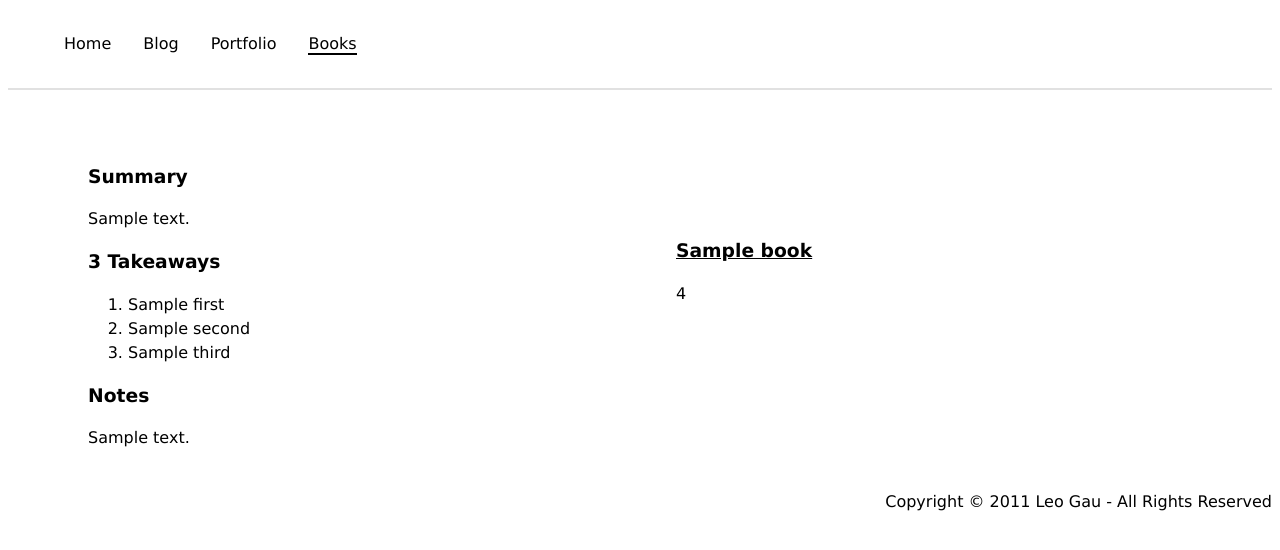
After one commit to leogau/booksapp, a Python web app: template templates/book.html in a window 1280 px wide. The commit adds this page. Shown: the top 550 px of the page. Run offline with Jinja, Linux system fonts and the light colour scheme; the template is opened without the code that fills it: most values are stand-ins (such as "Sample title", 1, 10 or a date in 2020).

Commit message:
adding individual book template

```diff
--- a/admin.py
+++ b/admin.py
@@ -32,6 +32,7 @@ class BookHandler(webapp.RequestHandler):
 		book.third = self.request.get('third')
 
 		book.notes = self.request.get('notes')
+		book.amazon_link = self.request.get('amazon_link')
 
 		book.put()
 
--- a/main.py
+++ b/main.py
@@ -11,9 +11,9 @@ from google.appengine.ext import db
 
 class MainHandler(webapp.RequestHandler):
     def get(self):
-			path = os.path.join(os.path.dirname(__file__), 'templates/index.html')
+			path = os.path.join(os.path.dirname(__file__), 'templates/main.html')
 
-			books = db.GqlQuery("SELECT * FROM Book ORDER BY date ASC")
+			books = db.GqlQuery("SELECT * FROM Book ORDER BY date DESC")
 
 			template_values = {
 				'books': books,
--- a/models.py
+++ b/models.py
@@ -12,4 +12,4 @@ class Book(db.Model):
 	second = db.StringProperty(multiline=True)
 	third = db.StringProperty(multiline=True)
 	notes = db.StringProperty(multiline=True)
-    amazon_link =
+	amazon_link = db.StringProperty()
--- a/templates/admin.html
+++ b/templates/admin.html
@@ -8,6 +8,7 @@
     <div>
         <input type="submit" value="Add book" />
     </div>
+	<p><label for="amazon">Amazon link:</label> <input name="amazon" id="amazon" /></p>
     <fieldset>
         <legend>Title</legend>
         <textarea rows="1" cols="40" name="title" id="title"></textarea>
--- /dev/null
+++ b/templates/book.html
@@ -0,0 +1,29 @@
+{% extends 'base.html' %}
+
+{% block content %}
+
+<div class="content">
+	<div class="inside book">
+		<a href="{{ book.amazon_link }}">
+			<img />
+			<h3>{{ book.title }}</h3>
+		</a>
+		<p>{{ book.rating }}</p>
+	</div>
+
+	<h3>Summary</h3>
+	<p>{{ book.summary }}</p>
+
+	<h3>3 Takeaways</h3>
+	<ol>
+		<li>{{ book.first }}</li>
+		<li>{{ book.second }}</li>
+		<li>{{ book.third }}</li>
+	</ol>
+
+	<h3>Notes</h3>
+	{{ book.notes }}
+
+</div>
+
+{% endblock %}
```
Also changed, not shown: templates/main.html (renamed from templates/index.html, +3 -10 lines), 2 other files.
